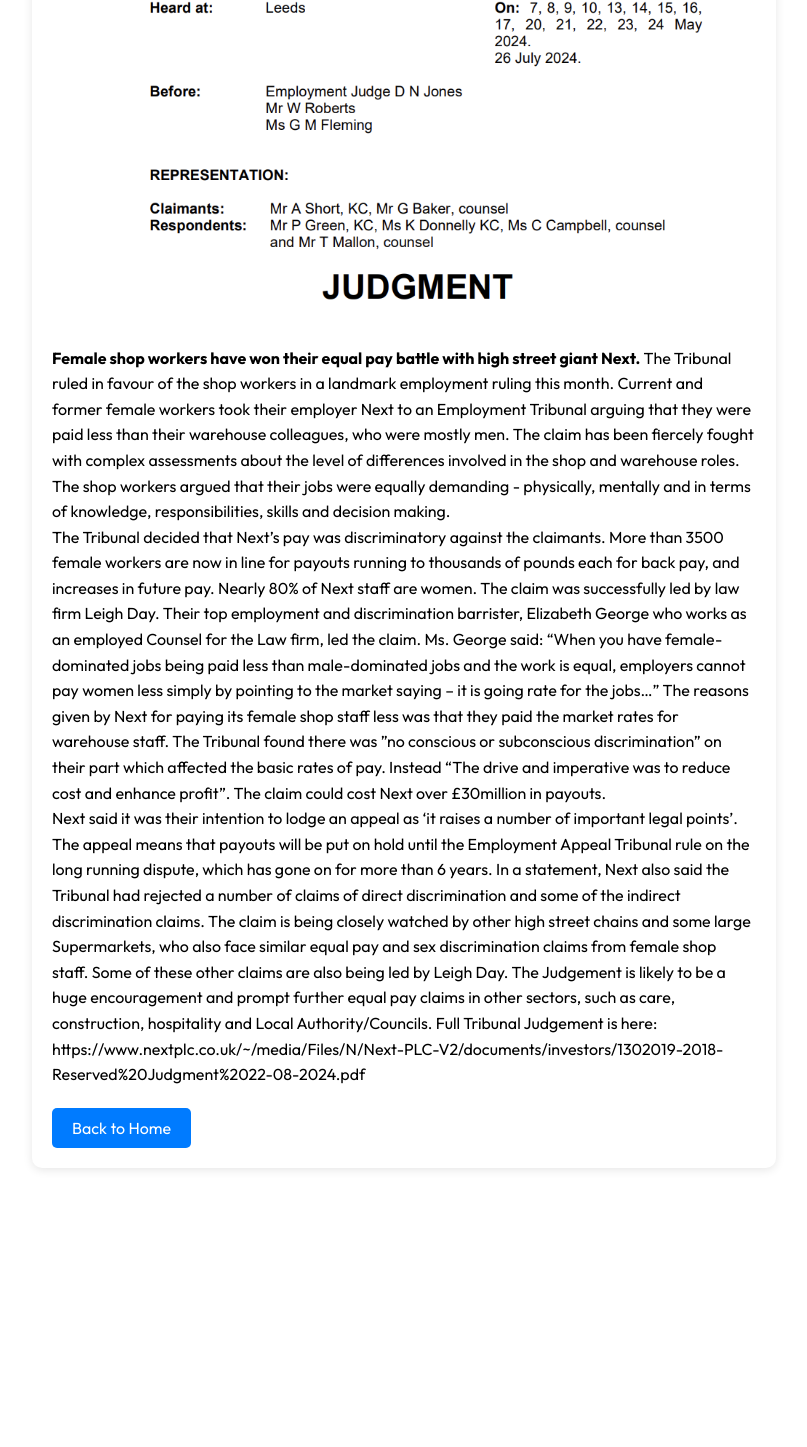
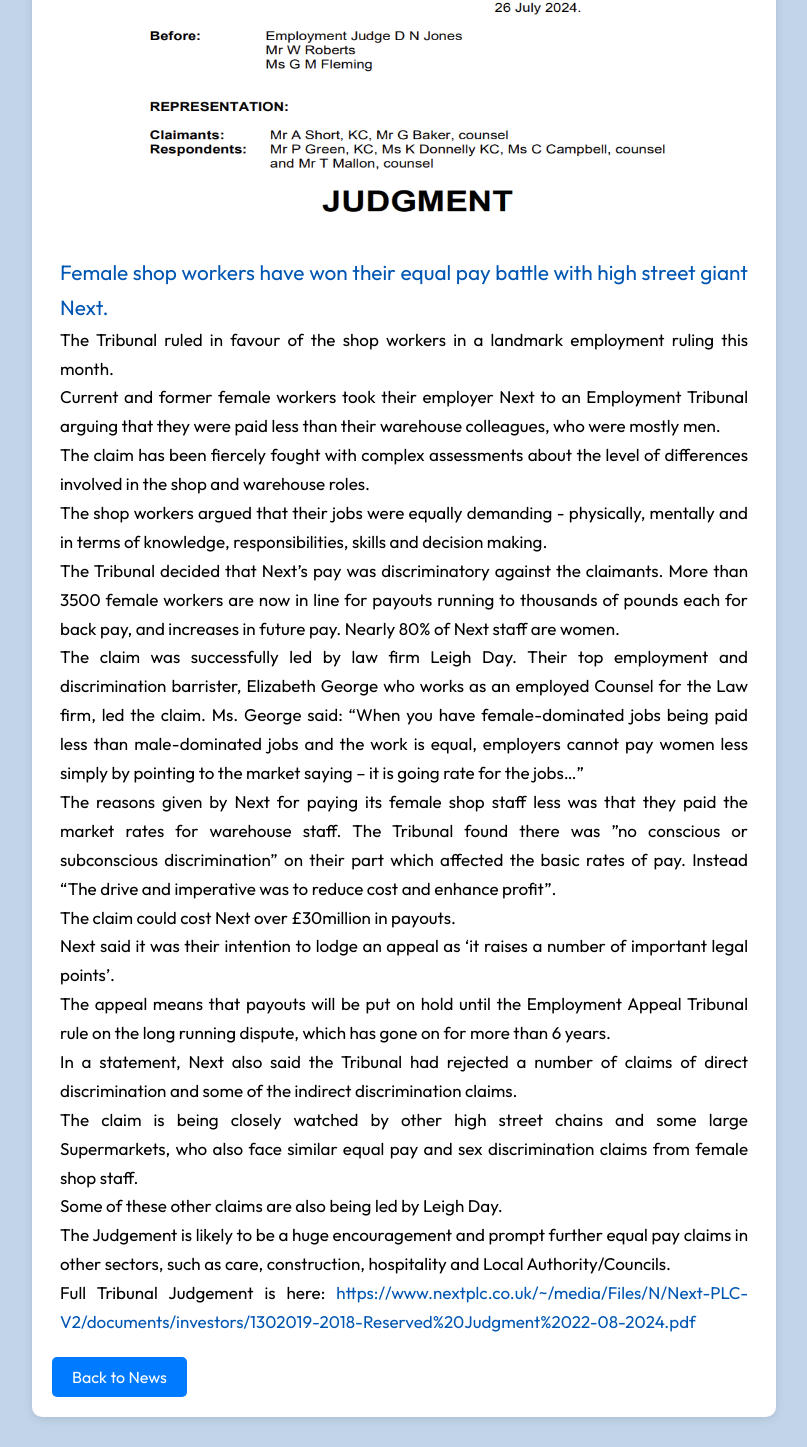
Before and after one commit to SabbirHossainRuet/myet-project, a React (Vite) app in the folder frontend/: page /news/1 in a window 1280 px wide. Shown: the part 439-1886 px from the top of the page, without its empty margins (236-1043 px from the left). Before the commit the page ends 1637 px from the top, so only its background shows below. Built offline with nearby package versions, Linux system fonts and the light colour scheme.

Commit message:
Update 2 03.09.24 Office

```diff
--- a/frontend/src/assets/assets.js
+++ b/frontend/src/assets/assets.js
@@ -13,22 +13,38 @@ export const newsData = [
         year: '24',
         title: 'Tribunal rules in favour of women in Next equal pay claim',
         summary: `**Female shop workers have won their equal pay battle with high street giant Next.**
+
 The Tribunal ruled in favour of the shop workers in a landmark employment ruling this month.
+
 Current and former female workers took their employer Next to an Employment Tribunal arguing that they were paid less than their warehouse colleagues, who were mostly men.
+
 The claim has been fiercely fought with complex assessments about the level of differences involved in the shop and warehouse roles.
+
 The shop workers argued that their jobs were equally demanding - physically, mentally and in terms of knowledge, responsibilities, skills and decision making.
+
 The Tribunal decided that Next’s pay was discriminatory against the claimants. More than 3500 female workers are now in line for payouts running to thousands of pounds each for back pay, and increases in future pay. Nearly 80% of Next staff are women.
+
 The claim was successfully led by law firm Leigh Day. Their top employment and discrimination barrister, Elizabeth George who works as an employed Counsel for the Law firm, led the claim. Ms. George said:
 “When you have female-dominated jobs being paid less than male-dominated jobs and the work is equal, employers cannot pay women less simply by pointing to the market saying – it is going rate for the jobs…”
-        The reasons given by Next for paying  its female shop staff less was that they paid the market rates for warehouse staff. The Tribunal found there was ”no conscious or subconscious discrimination” on their part which affected the basic rates of pay. Instead “The drive and imperative was to reduce cost and enhance profit”.
+
+The reasons given by Next for paying its female shop staff less was that they paid the market rates for warehouse staff. The Tribunal found there was ”no conscious or subconscious discrimination” on their part which affected the basic rates of pay. Instead “The drive and imperative was to reduce cost and enhance profit”.
+
 The claim could cost Next over £30million in payouts.
+
 Next said it was their intention to lodge an appeal as ‘it raises a number of important legal points’.
+
 The appeal means that payouts will be put on hold until the Employment Appeal Tribunal rule on the long running dispute, which has gone on for more than 6 years.
+
 In a statement, Next also said the Tribunal had rejected a number of claims of direct discrimination and some of the indirect discrimination claims.
+
 The claim is being closely watched by other high street chains and some large Supermarkets, who also face similar equal pay and sex discrimination claims from female shop staff.
+
 Some of these other claims are also being led by Leigh Day.
+
 The Judgement is likely to be a huge encouragement and prompt further equal pay claims in other sectors, such as care, construction, hospitality and Local Authority/Councils.
-        Full Tribunal Judgement is  here: https://www.nextplc.co.uk/~/media/Files/N/Next-PLC-V2/documents/investors/1302019-2018-Reserved%20Judgment%2022-08-2024.pdf`,
+
+Full Tribunal Judgement is here: [https://www.nextplc.co.uk/~/media/Files/N/Next-PLC-V2/documents/investors/1302019-2018-Reserved%20Judgment%2022-08-2024.pdf](https://www.nextplc.co.uk/~/media/Files/N/Next-PLC-V2/documents/investors/1302019-2018-Reserved%20Judgment%2022-08-2024.pdf)
+`,
         image: '/News/image.png',
     },
     {
@@ -109,14 +125,14 @@ export const et_list = [
         _id: "6",
         name: "PremiumBrief 6",
         price: 19.99,
-        description: "Preparing your ET1 and Particulars of Claim",
+        description: "What you need to know about Time Limits in the Employment Tribunal",
         pdfUrl: "/ACAS.pdf"
     },
     {
         _id: "7",
         name: "PremiumBrief 7",
         price: 29.99,
-        description: "Example Text",
+        description: "Preparing your ET1 and Particulars of Claim",
         pdfUrl: "/ACAS.pdf"
     },
     {
--- a/frontend/src/components/Navbar/Navbar.jsx
+++ b/frontend/src/components/Navbar/Navbar.jsx
@@ -36,7 +36,6 @@
 
 //Second version of the code
 
-/* eslint-disable jsx-a11y/anchor-is-valid */
 import React, { useContext, useState } from "react";
 import Logo from "../../assets/logo.jpg";
 import './Navbar.css'
--- a/frontend/src/components/NewsDetails/NewsDetails.css
+++ b/frontend/src/components/NewsDetails/NewsDetails.css
@@ -3,6 +3,7 @@
   justify-content: center;
   align-items: center;
   padding: 20px;
+  background-color: #c1d4e9;
 }
 
 .news-detail {
@@ -27,13 +28,15 @@
 
 .news-detail-image img {
   width: 100%;
-  height: auto;
+  height: 500px;
   border-radius: 8px;
 }
 
 .news-detail-content {
-  font-size: 16px;
-  line-height: 1.6;
+  font-size: 17px;
+  line-height: 1.7;
+  text-align: justify;
+  padding: 0px 8px;
 }
 
 .go-home-button {
@@ -50,3 +53,20 @@
 .go-home-button:hover {
   background-color: #0056b3;
 }
+
+.custom-strong {
+  text-align: center;
+  font-size: 1.3rem;
+  color: #0056b3;
+  margin-top: 20px;
+  margin-bottom: 20px;
+}
+
+.custom-link{
+  text-decoration: none;
+  color: #0056b3;
+}
+
+.custom-link:hover{
+  text-decoration: underline;
+}
--- a/frontend/src/components/NewsDetails/NewsDetails.jsx
+++ b/frontend/src/components/NewsDetails/NewsDetails.jsx
@@ -35,9 +35,16 @@ const NewsDetails = () => {
           <img src={newsItem.image} alt={newsItem.title} />
         </div>
         <div className="news-detail-content">
-          <ReactMarkdown>{newsItem.summary || 'Summary not available.'}</ReactMarkdown>
+          <ReactMarkdown
+            components={{
+              strong: ({ node, ...props }) => <span className="custom-strong" {...props} />,
+              a: ({ node, ...props }) => <a className="custom-link" {...props} />,
+            }}
+          >
+            {newsItem.summary || 'Summary not available.'}
+          </ReactMarkdown>
         </div>
-        <button onClick={goHome} className="go-home-button">Back to Home</button>
+        <button onClick={goHome} className="go-home-button">Back to News</button>
       </div>
     </div>
   );
```
Lines whose indentation alone changed are shown as unchanged.
